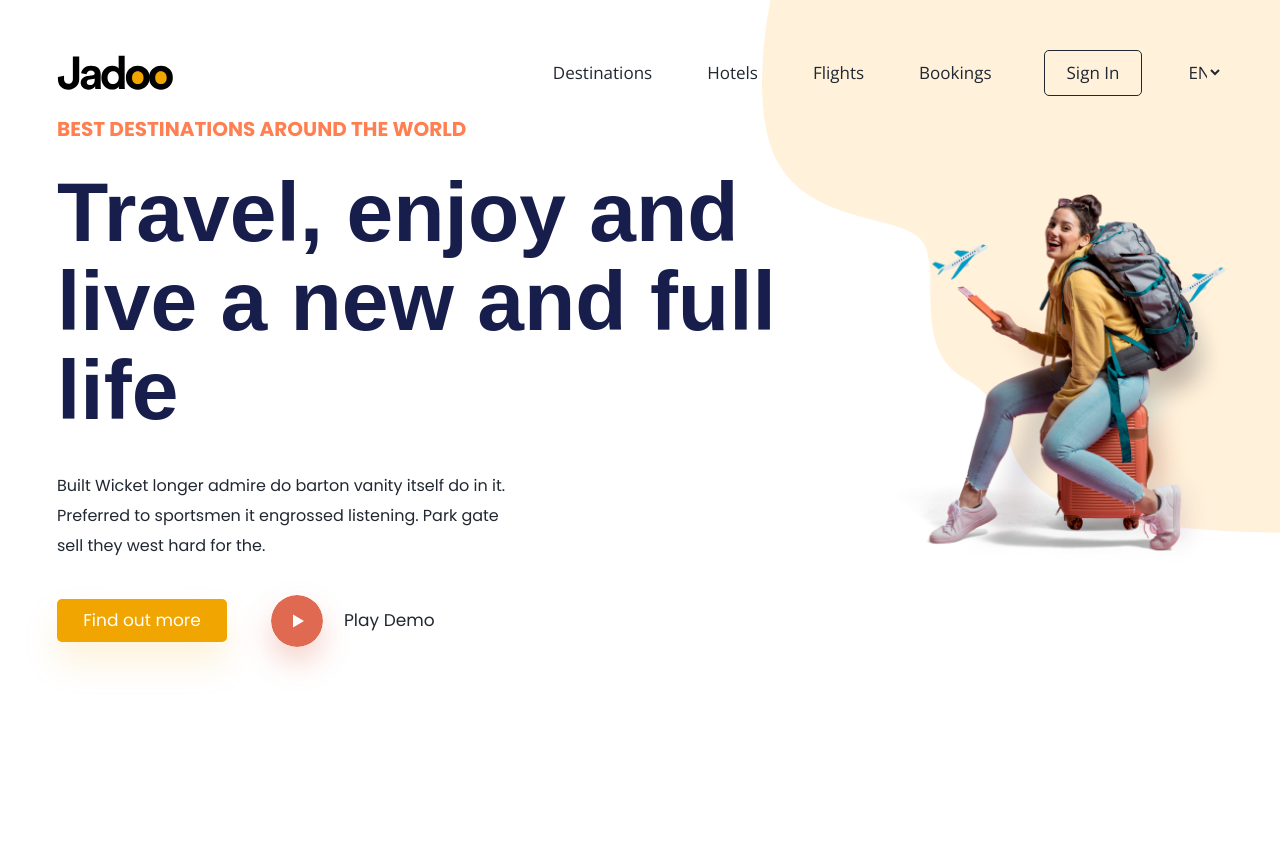
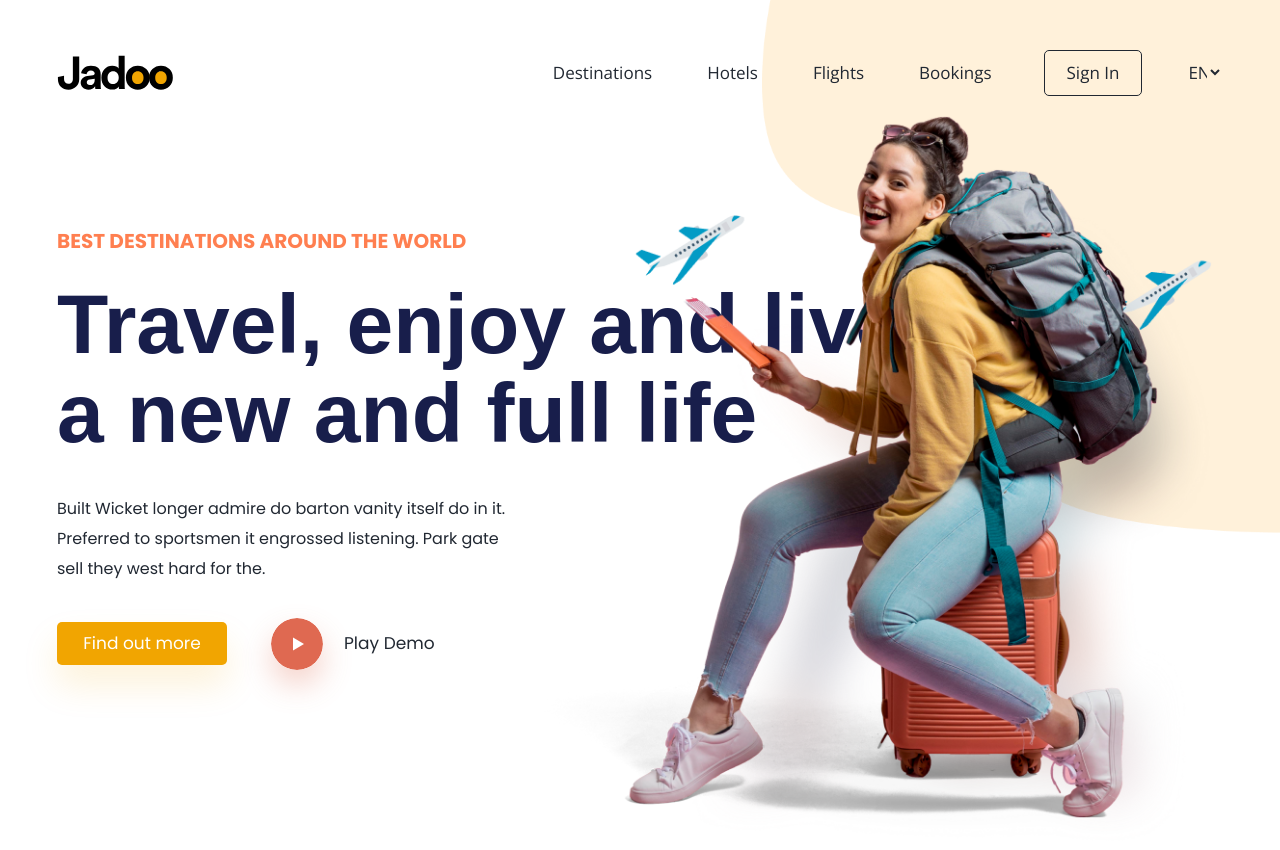
Before and after one commit to thiagotna/jadoo-flight-booking-app, a Next.js app: page / in a window 1280 px wide. Before the commit the page ends 800 px from the top, so only its background shows below. Built offline with nearby package versions, Linux system fonts and the light colour scheme; a web font is replaced by a local one.

Commit message:
Header refined

```diff
--- a/src/app/components/Layout/Home/Hero/index.tsx
+++ b/src/app/components/Layout/Home/Hero/index.tsx
@@ -23,8 +23,8 @@ export function Hero(): JSX.Element {
       bg-[length:40.5%]"
       containerWidth="max-w-[120rem]"
     >
-      <div className="flex flex-row items-center justify-center">
-        <div className="columns-[64.5rem] pl-[1.7rem]">
+      <div className="flex flex-row items-center justify-center relative">
+        <div className="columns-[64.5rem] pt-[11.2rem] pl-[1.7rem]">
           <h3 className="text-primary uppercase font-bold text-[2rem] mb-[2.4rem]">
             Best Destinations around the world
           </h3>
@@ -44,9 +44,10 @@ export function Hero(): JSX.Element {
             <HeroPlayBtn />
           </div>
         </div>
-        <div>
+        <div className="columns-[55.5rem]">
           <Image
             src="/images/traveler.png"
+            className="absolute top-[0] right-[0]"
             width={756}
             height={764}
             alt="Fun Traveler getting ready to travel"
```
